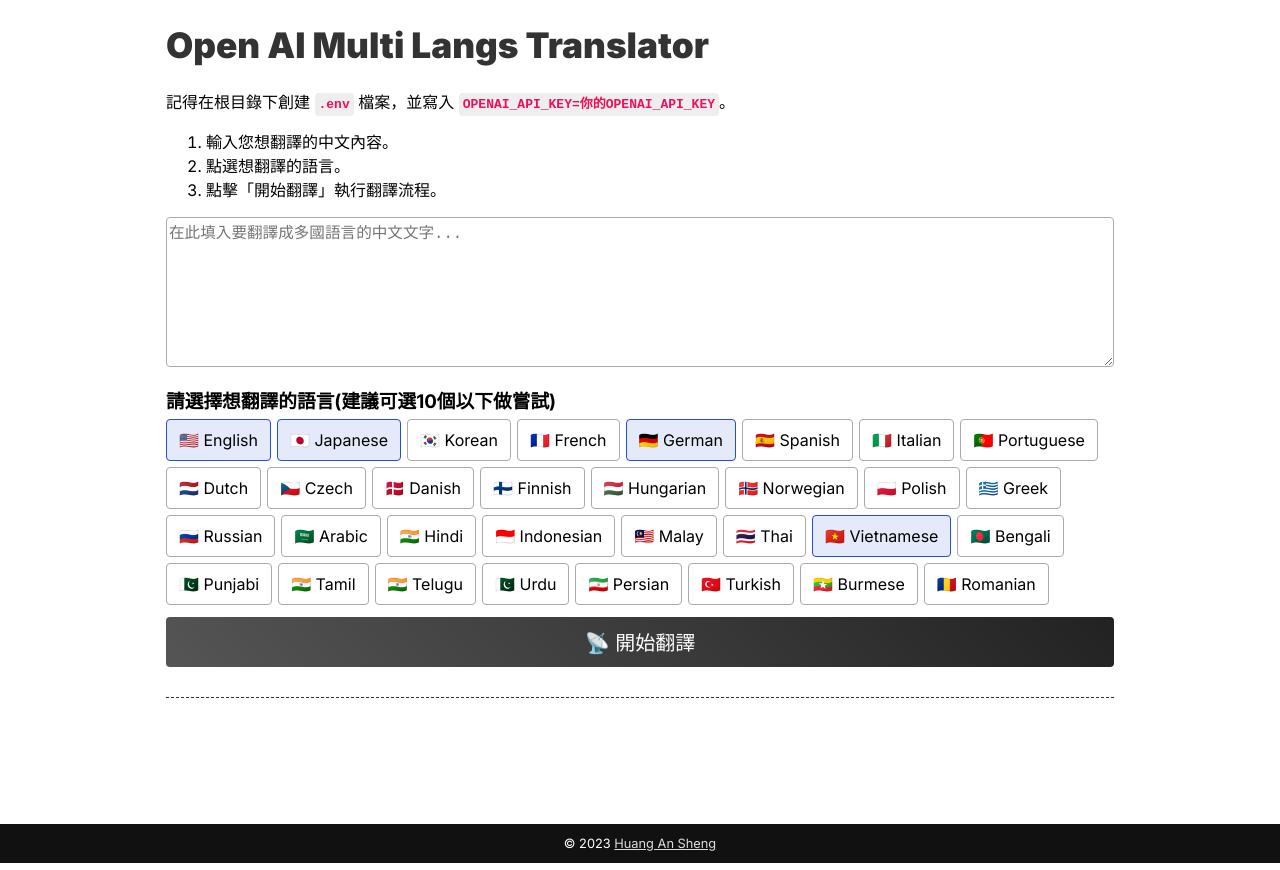
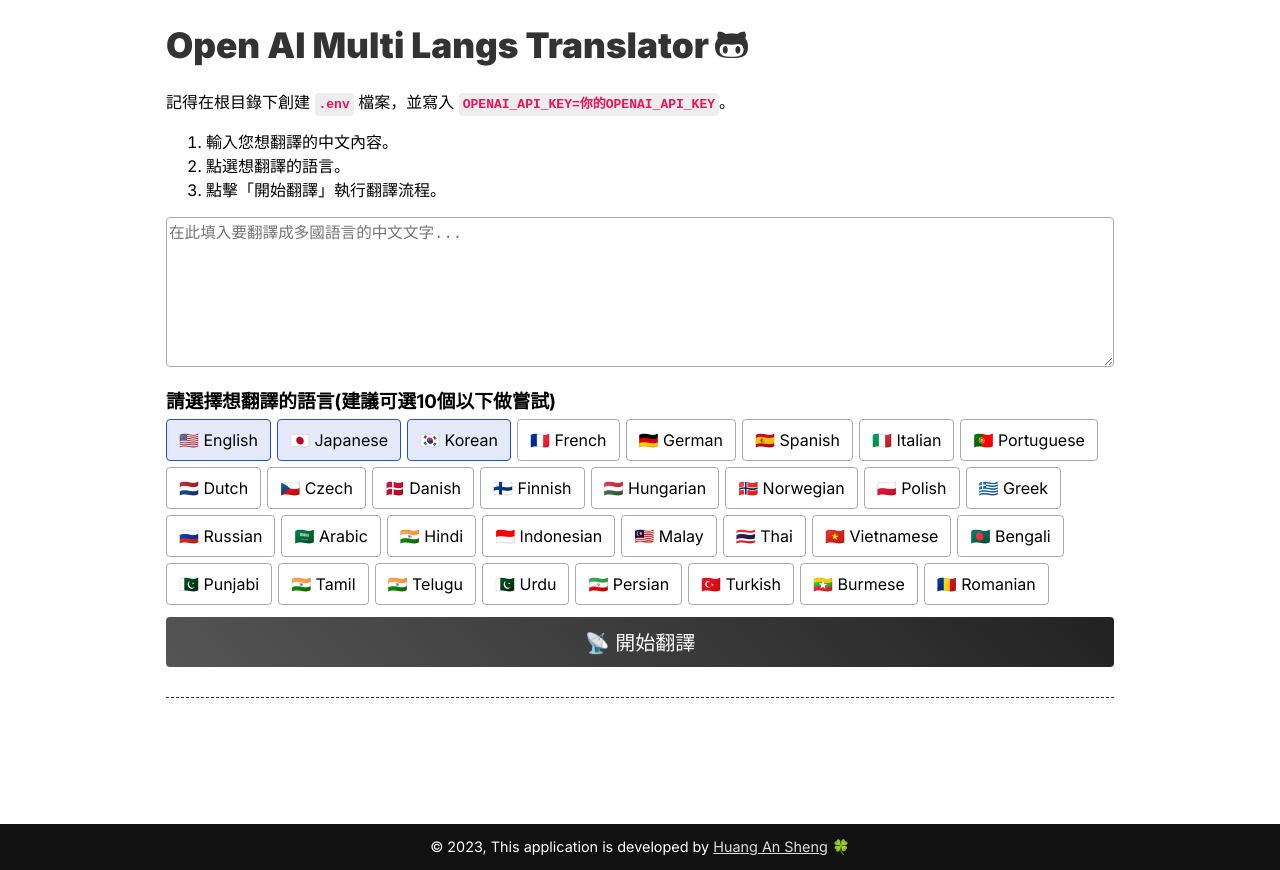
Before and after one commit to andy19910102/openai-multi-langs-translator, a Next.js app: page / in a window 1280 px wide. Built offline with nearby package versions, Linux system fonts and the light colour scheme.

Commit message:
Change class to className in index.js

```diff
--- a/components/Form.js
+++ b/components/Form.js
@@ -6,9 +6,9 @@
     const [langList, setLangList] = useState([
         { label: "English", icon: "🇺🇸", checked: true },
         { label: "Japanese", icon: "🇯🇵", checked: true },
-        { label: "Korean", icon: "🇰🇷", checked: false },
+        { label: "Korean", icon: "🇰🇷", checked: true },
         { label: "French", icon: "🇫🇷", checked: false },
-        { label: "German", icon: "🇩🇪", checked: true },
+        { label: "German", icon: "🇩🇪", checked: false },
         { label: "Spanish", icon: "🇪🇸", checked: false },
         { label: "Italian", icon: "🇮🇹", checked: false },
         { label: "Portuguese", icon: "🇵🇹", checked: false },
@@ -26,7 +26,7 @@
         { label: "Indonesian", icon: "🇮🇩", checked: false },
         { label: "Malay", icon: "🇲🇾", checked: false },
         { label: "Thai", icon: "🇹🇭", checked: false },
-        { label: "Vietnamese", icon: "🇻🇳", checked: true },
+        { label: "Vietnamese", icon: "🇻🇳", checked: false },
         { label: "Bengali", icon: "🇧🇩", checked: false },
         { label: "Punjabi", icon: "🇵🇰", checked: false },
         { label: "Tamil", icon: "🇮🇳", checked: false },
--- a/pages/index.js
+++ b/pages/index.js
@@ -58,8 +58,12 @@
             <main>
                 <header>
                     <div className="container">
-                        <h1>Open AI Multi Langs Translator</h1>
-                        <p>記得在根目錄下創建 <span class="file-code">.env</span> 檔案，並寫入 <span class="file-code">OPENAI_API_KEY=你的OPENAI_API_KEY</span>。</p>
+                        <h1>Open AI Multi Langs Translator
+                            <a className="githubLink" title="前往Github Repository" href="https://github.com/andy19910102/openai-multi-langs-translator" target="_blank">
+                                <i className="fab fa-github-alt"></i>
+                            </a>
+                        </h1>
+                        <p>記得在根目錄下創建 <span className="file-code">.env</span> 檔案，並寫入 <span className="file-code">OPENAI_API_KEY=你的OPENAI_API_KEY</span>。</p>
                         <ol>
                             <li>輸入您想翻譯的中文內容。</li>
                             <li>點選想翻譯的語言。</li>
@@ -81,7 +85,7 @@
 
             <footer>
                 <div className="container">
-                    <p>&copy; 2023 <a href="https://enn.design/" target="_blank">Huang An Sheng</a> </p>
+                    <p>&copy; 2023, This application is developed by <a href="https://enn.design/" target="_blank">Huang An Sheng</a> 🍀 </p>
                 </div>
             </footer>
         </div>
--- a/pages/styles/global.css
+++ b/pages/styles/global.css
@@ -35,6 +35,16 @@
     font-weight: 900;
 }
 
+header .githubLink {
+    color: #333;
+    margin-left: 6px;
+    transition: all .3s ease;
+}
+
+header .githubLink:hover {
+    opacity: .8;
+}
+
 .file-code {
     padding: 4px;
     background: #eee;
@@ -68,6 +78,7 @@
     color: white;
     cursor: pointer;
     background: var(--btn-gredient-bg);
+    transition: all .15s ease;
 }
 
 button.btn-copy {
@@ -184,7 +195,7 @@
 }
 
 footer {
-    padding: 12px 0px;
+    padding: 14px 0px;
     text-align: center;
     background: #111;
     color: #fff;
@@ -192,7 +203,7 @@
 
 footer p {
     margin: 0px;
-    font-size: .8em;
+    font-size: .9em;
 }
 
 footer a {
```
Also changed, not shown: 1 other file (tests, documents, lock files or other folders).
